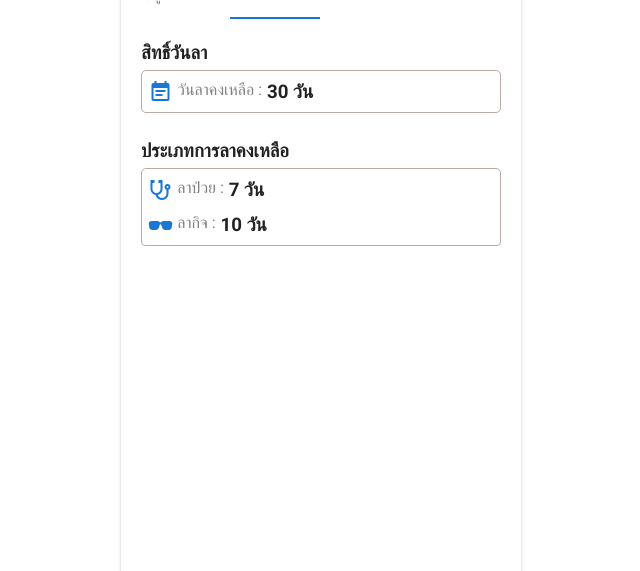
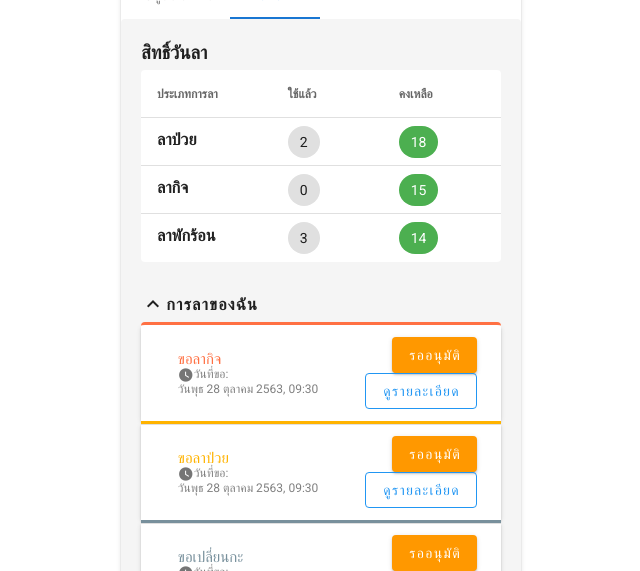
Before and after one commit to Tiewly/penhwang_frontend_mobile, a Nuxt app: page /profile in a window 1280 px wide. Both pictures are taken after a click on the tab "วันลา". Shown: the part 229-800 px from the top of the page, without its empty margins (319-959 px from the left). Built offline with nearby package versions, Linux system fonts and the light colour scheme.

Commit message:
add leave history page

```diff
--- /dev/null
+++ b/components/profile/leaveHistory.vue
@@ -0,0 +1,144 @@
+<template>
+  <div>
+    <v-btn text @click="show = !show" block style="padding-left: 0px">
+      <v-icon>{{ show ? 'mdi-chevron-up' : 'mdi-chevron-down' }}</v-icon>
+      <h3>การลาของฉัน</h3>
+      <v-spacer></v-spacer>
+    </v-btn>
+    <v-expansion-panels v-show="show">
+      <v-expansion-panel
+        v-for="(item, i) in req"
+        :key="i"
+        :class="getReqClass(item.type)"
+      >
+        <v-expansion-panel-header disable-icon-rotate>
+          <template v-slot:actions>
+            <div
+              style="
+                display: flex;
+                flex-wrap: wrap;
+                flex-direction: row-reverse;
+              "
+            >
+              <v-btn color="orange" dark>รออนุมัติ</v-btn>
+              <div style="width: 1vw"></div>
+              <v-btn color="info" dark outlined> ดูรายละเอียด</v-btn>
+            </div>
+            <!-- <v-tooltip top>
+              <template v-slot:activator="{ on, attrs }">
+                <v-btn icon small v-bind="attrs" v-on="on">
+                  <v-icon color="info">mdi-eye</v-icon>
+                </v-btn>
+              </template>
+              <span>ดูรายละเอียด</span>
+            </v-tooltip> -->
+            <!-- <v-tooltip top>
+              <template v-slot:activator="{ on, attrs }">
+                <v-btn icon small v-bind="attrs" v-on="on">
+                  <v-icon color="success">mdi-thumb-up</v-icon>
+                </v-btn>
+              </template>
+              <span>อนุญาต</span>
+            </v-tooltip> -->
+          </template>
+          <div style="padding-left: 1vw">
+            <div style="display: flex; flex-wrap: wrap">
+              <p>{{ item.type }}</p>
+              <span>{{ item.name }}</span>
+            </div>
+            <div
+              style="
+                color: gray;
+                font-size: 80%;
+                display: flex;
+                flex-wrap: wrap;
+              "
+            >
+              <p><v-icon small>mdi-clock</v-icon>วันที่ขอ:</p>
+              {{ item.time }}
+            </div>
+          </div>
+        </v-expansion-panel-header>
+        <v-expansion-panel-content
+          v-if="item.type === 'ขอลากิจ' || item.type === 'ขอลาป่วย'"
+        >
+          ขอลาวันที่: <span>1 กพ 2564</span> ถึงวันที่: <span>2 กพ 2564</span>
+        </v-expansion-panel-content>
+        <v-expansion-panel-content v-if="item.type === 'ขอเปลี่ยนกะ'">
+          ขอเปลี่ยนจาก: <span>กะเช้า</span> เป็น: <span>กะสาย</span>
+        </v-expansion-panel-content>
+      </v-expansion-panel>
+    </v-expansion-panels>
+  </div>
+</template>
+<script>
+export default {
+  props: ['req'],
+  data: () => ({
+    show: true,
+  }),
+  methods: {
+    getReqClass(t) {
+      if (t === 'ขอลากิจ') {
+        return 'bus-leave-req'
+      } else if (t === 'ขอลาป่วย') {
+        return 'sick-leave-req'
+      } else if (t === 'ขอเปลี่ยนกะ') {
+        return 'change-shift-req'
+      }
+    },
+  },
+}
+</script>
+<style lang="scss" scoped>
+.v-expansion-panel-header {
+  color: inherit;
+  p {
+    margin: 0;
+  }
+  span {
+    color: #6d4c41;
+    margin-left: 10px;
+    font-size: 1.25rem;
+  }
+}
+.v-expansion-panel-content {
+  color: #757575;
+}
+.sick-leave-req {
+  border-top: solid #ffb300;
+  color: #ffb300 !important;
+  .v-expansion-panel-content {
+    span {
+      background-color: #ffb300;
+      color: white;
+      padding: 0px 10px;
+      border-radius: 5px;
+    }
+  }
+}
+.bus-leave-req {
+  border-top: solid #ff7043;
+  color: #ff7043 !important;
+  .v-expansion-panel-content {
+    span {
+      background-color: #ff7043;
+      color: white;
+      padding: 0px 10px;
+      border-radius: 5px;
+    }
+  }
+}
+.change-shift-req {
+  border-top: solid #78909c;
+  color: #78909c !important;
+  .v-expansion-panel-content {
+    span {
+      background-color: #78909c;
+      color: white;
+      padding: 0px 10px;
+      border-radius: 5px;
+    }
+  }
+}
+</style>
--- a/pages/profile.vue
+++ b/pages/profile.vue
@@ -131,7 +131,7 @@
                 (d) => (personalDetail.pos = JSON.parse(JSON.stringify(d)))
               "
             />
-            <profile-detail-selector
+            <profile-detail
               icon="mdi-cube-outline"
               label="ประเภท "
               :data="personalDetail.type"
@@ -157,19 +157,9 @@
         </v-card-text>
       </v-tab-item>
       <v-tab-item>
-        <v-card flat style="padding: 5% 5% 100% 5%">
-          <h3>สิทธิ์วันลา</h3>
-          <div class="cardMobile">
-            <profile-detail
-              icon="mdi-calendar-text"
-              label="วันลาคงเหลือ"
-              :data="remainingleave + ' วัน'"
-              :editing="false"
-            />
-          </div>
-          <br />
+        <v-card flat style="padding: 5% 5% 100% 5%; background-color: #f5f5f5">
+          <!-- <div class="cardMobile">
           <h3>ประเภทการลาคงเหลือ</h3>
-          <div class="cardMobile">
             <profile-detail
               icon="mdi-stethoscope"
               label="ลาป่วย"
@@ -182,42 +172,55 @@
               :data="businessleave + ' วัน'"
               :editing="false"
             />
+          <div class="cardMobile">
+            <profile-detail
+              icon="mdi-calendar-text"
+              label="วันลาคงเหลือ"
+              :data="remainingleave + ' วัน'"
+              :editing="false"
+            />
           </div>
+          </div> -->
+          <h3>สิทธิ์วันลา</h3>
+          <v-data-table
+            :headers="headers"
+            :items="day"
+            mobile-breakpoint
+            hide-default-footer
+            style=""
+          >
+            <template v-slot:item.name="{ item }">
+              <h3>
+                {{ item.name }}
+              </h3>
+            </template>
+            <template v-slot:item.used="{ item }">
+              <v-chip>
+                {{ item.used }}
+              </v-chip>
+            </template>
+            <template v-slot:item.balance="{ item }">
+              <v-chip color="success" dark>
+                {{ item.balance }}
+              </v-chip>
+            </template>
+          </v-data-table>
+          <br />
+          <leave-history :req="req" />
         </v-card>
       </v-tab-item>
     </v-tabs-items>
   </v-card>
 </template>
 
-<style lang="scss" scoped>
-p {
-  margin: 1.5% 1.5% !important;
-}
-.hide-btn {
-  overflow: hidden;
-  max-height: 0px !important;
-  min-height: 0px !important;
-  max-width: 0px !important;
-  min-width: 0px !important;
-  padding: 0%;
-  border: none;
-}
-h3 {
-  margin-bottom: 3px;
-}
-.cardMobile {
-  border: solid #bcaaa4 0.8px;
-  border-radius: 5px; //ขอบมน
-  padding: 3px;
-  background-color: #ffffff;
-}
-</style>
-
 <script>
+import LeaveHistory from '~/components/profile/leaveHistory.vue'
 import profileDetail from '~/components/profile/profileDetail'
-import profileDetailSelector from '~/components/profile/profileDetailSelector'
 export default {
-  components: { profileDetail, profileDetailSelector },
+  components: {
+    profileDetail,
+    LeaveHistory,
+  },
   data: () => ({
     editing: false,
     personalDetail: {
@@ -238,6 +241,47 @@ export default {
     tab: null,
     selection: 1,
     items: ['ข้อมูลส่วนตัว', 'วันลา'],
+    headers: [
+      {
+        text: 'ประเภทการลา',
+        align: 'start',
+        sortable: false,
+        value: 'name',
+      },
+      { text: 'ใช้แล้ว', value: 'used' },
+      { text: 'คงเหลือ', value: 'balance' },
+    ],
+    day: [
+      {
+        name: 'ลาป่วย',
+        used: 2,
+        balance: 18,
+      },
+      {
+        name: 'ลากิจ',
+        used: 0,
+        balance: 15,
+      },
+      {
+        name: 'ลาพักร้อน',
+        used: 3,
+        balance: 14,
+      },
+    ],
+    req: [
+      {
+        type: 'ขอลากิจ',
+        time: 'วันพุธ 28 ตุลาคม 2563, 09:30',
+      },
+      {
+        type: 'ขอลาป่วย',
+        time: 'วันพุธ 28 ตุลาคม 2563, 09:30',
+      },
+      {
+        type: 'ขอเปลี่ยนกะ',
+        time: 'วันพุธ 28 ตุลาคม 2563, 09:30',
+      },
+    ],
   }),
   computed: {
     salaryFormat: function () {
@@ -276,3 +320,27 @@ export default {
   },
 }
 </script>
+
+<style lang="scss" scoped>
+p {
+  margin: 1.5% 1.5% !important;
+}
+.hide-btn {
+  overflow: hidden;
+  max-height: 0px !important;
+  min-height: 0px !important;
+  max-width: 0px !important;
+  min-width: 0px !important;
+  padding: 0%;
+  border: none;
+}
+h3 {
+  margin-bottom: 3px;
+}
+.cardMobile {
+  border: solid #bcaaa4 0.8px;
+  border-radius: 5px; //ขอบมน
+  padding: 3px;
+  background-color: #ffffff;
+}
+</style>
```
